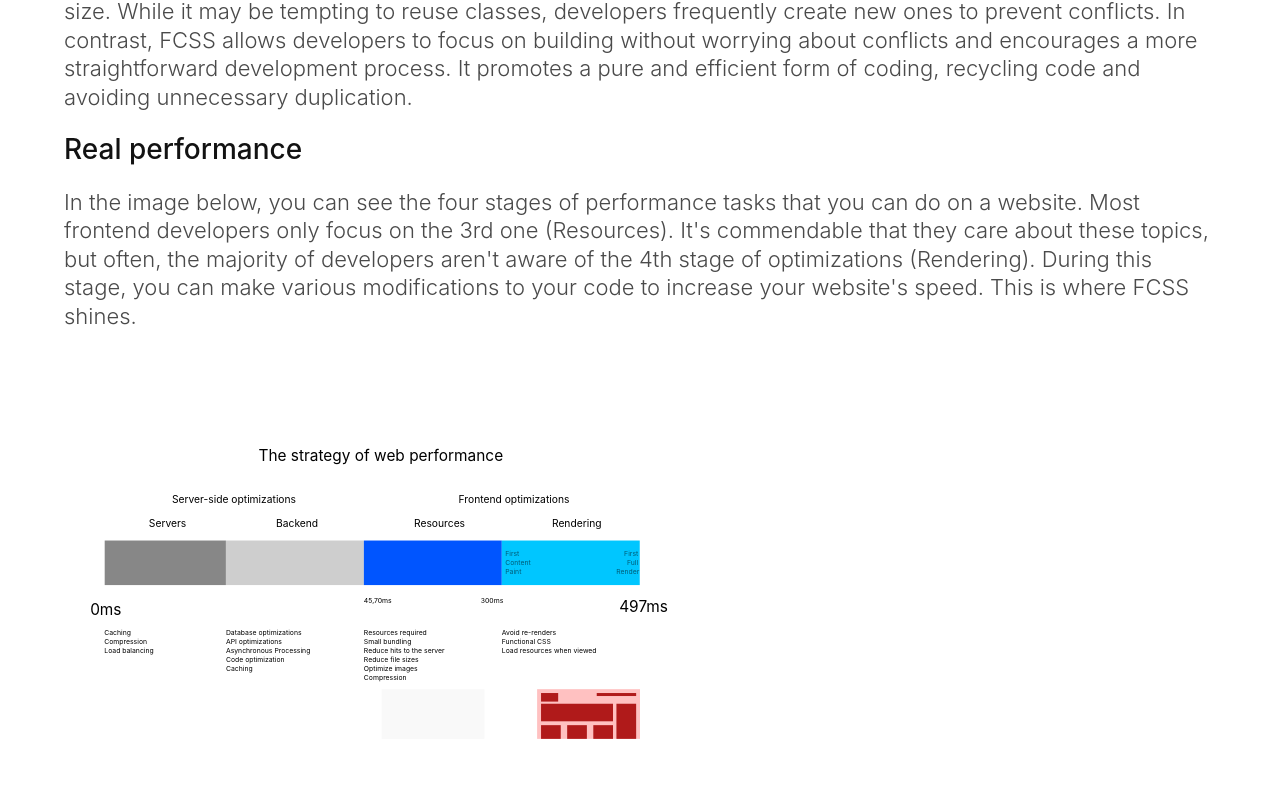
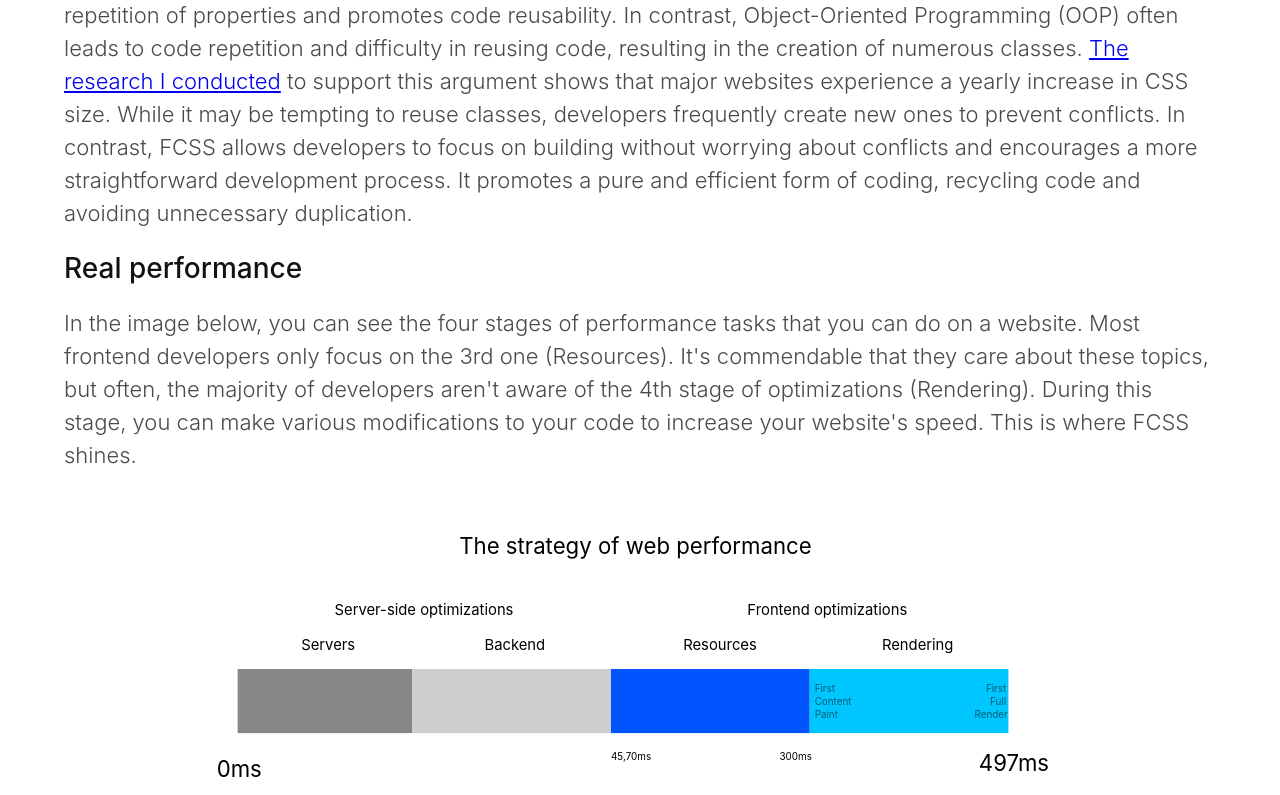
Before and after one commit to meerita/tfcssf, a Next.js app: page /why in a window 1280 px wide. Shown: the part 1125-1920 px from the top of the page. Built offline with nearby package versions, Linux system fonts and the light colour scheme.

Commit message:
Fixed typography

```diff
--- a/src/components/documentation/listItem/ListItem.tsx
+++ b/src/components/documentation/listItem/ListItem.tsx
@@ -15,11 +15,7 @@ export default function ListItem(props: ITypography): JSX.Element {
   const { ...restProps } = props;
 
   const PROPERTIES = [
-<<<<<<< HEAD
-    'color--gray',
-=======
     'color--dark-gray',
->>>>>>> main
     'font-weight--300',
     'sm-font-size--12',
     'md-font-size--14',
--- a/src/components/typography/BodyMedium.tsx
+++ b/src/components/typography/BodyMedium.tsx
@@ -22,7 +22,7 @@ export default function BodyMedium(props: ITypography): JSX.Element {
     'lg-font-size--18',
     'xl-font-size--22',
     'xxl-font-size--24',
-    'line-height--130',
+    'line-height--150',
   ];
 
   const Component = inline ? 'span' : 'p';
--- a/src/pages/index.tsx
+++ b/src/pages/index.tsx
@@ -38,11 +38,7 @@ export default function Home() {
         </BodyMedium>
         <ul>
           <ListItem>
-<<<<<<< HEAD
-            <Link href={'/breakpoint'}>Why Functional CSS is important</Link>
-=======
             <Link href={'/why'}>Why Functional CSS is important</Link>
->>>>>>> main
           </ListItem>
           <ListItem>
             <Link href={'/breakpoint'}>Performance stats</Link>
--- a/src/pages/why/index.tsx
+++ b/src/pages/why/index.tsx
@@ -107,7 +107,13 @@ export default function Why() {
         <Image
           src='/performance.svg'
           alt='Performance'
-          style={{ maxWidth: '100%', maxHeight: '100%' }}
+          style={{
+            display: 'block',
+            width: '100%',
+            height: '100%',
+            maxWidth: '80%',
+            marginInline: 'auto',
+          }}
           width={640}
           height={480}
         />
```
